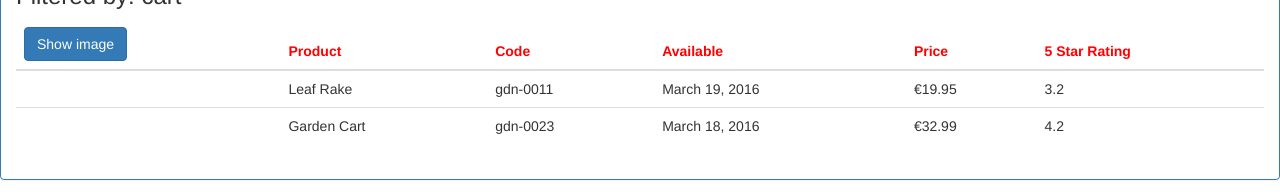
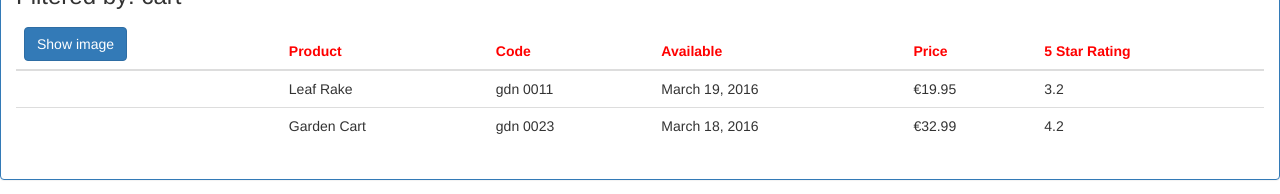
Before and after one commit to PiaLyck/angular-course, an Angular app in the folder APM-Start/: page / in a window 1280 px wide. Shown: the part 204-398 px from the top of the page. Built offline with nearby package versions, Linux system fonts and the light colour scheme.

Commit message:
add custom Pipe to convert a value to a space

```diff
--- a/APM-Start/src/app/app.module.ts
+++ b/APM-Start/src/app/app.module.ts
@@ -3,11 +3,13 @@
 import { FormsModule } from '@angular/forms';
 import { AppComponent } from './app.component';
 import { ProductListComponent } from './products/product-list.component';
+import { ConvertToSpacesPipe } from './shared/convert-to-spaces.pipe';
 
 @NgModule({
   declarations: [
     AppComponent,
-    ProductListComponent
+    ProductListComponent,
+    ConvertToSpacesPipe
   ],
   imports: [
     BrowserModule,
--- a/APM-Start/src/app/products/product-list.component.html
+++ b/APM-Start/src/app/products/product-list.component.html
@@ -37,7 +37,7 @@
           <tr *ngFor='let product of products'>
             <td><img *ngIf='showImage' [src]='product.imageUrl' [title]='product.productName' [style.width.px]='imageWidth' [style.margin.px]='imageMargin'></td>
             <td>{{product.productName}}</td>
-            <td>{{product.productCode | lowercase}}</td>
+            <td>{{product.productCode | lowercase | convertToSpaces:'-'}}</td>
             <td>{{product.releaseDate}}</td>
             <td>{{product.price | currency:'EUR':true:'1.2-2'}}</td>
             <td>{{product.starRating}}</td>
--- /dev/null
+++ b/APM-Start/src/app/shared/convert-to-spaces.pipe.ts
@@ -0,0 +1,11 @@
+import { PipeTransform, Pipe } from "@angular/core";
+
+@Pipe({
+  name: 'convertToSpaces'
+})
+
+export class ConvertToSpacesPipe implements PipeTransform {
+  transform(value: string, character: string): string {
+    return value.replace(character, ' ');
+  }
+}
```
